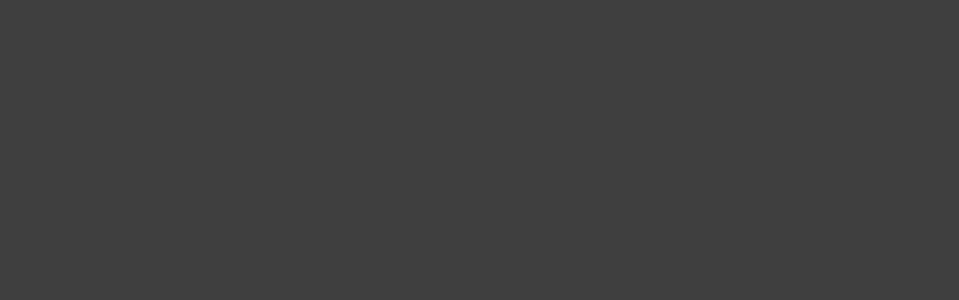
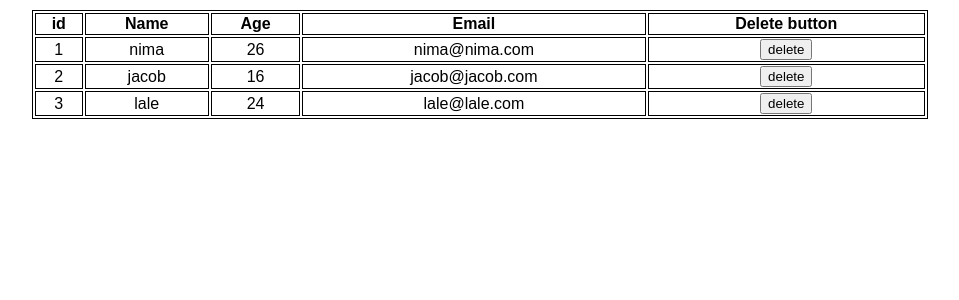
Before and after one commit to nima000006/react-training, a React (Create React App) app in the folder my-app/: page / in a window 1280 px wide. Shown: the top 300 px of the page, without its empty margins (160-1119 px from the left). Built offline with nearby package versions, Linux system fonts and the light colour scheme.

Commit message:
delete function

```diff
--- a/my-app/src/App.js
+++ b/my-app/src/App.js
@@ -1,6 +1,57 @@
+import React, { useState } from "react";
 
 const App = () => {
+    const [myArray, setMyArray] = useState([
+        {
+          name: "nima",
+          age: 26,
+          email: "nima@nima.com",
+          id: "1",
+        },
+        {
+          name: "jacob",
+          age: 16,
+          email: "jacob@jacob.com",
+          id: "2",
+        },
+        {
+          name: "lale",
+          age: 24,
+          email: "lale@lale.com",
+          id: "3",
+        },
+      ])
+  const deleteHandler = (id) => {
+      const updateArray = myArray.filter((item) => item.id !== id);
+      setMyArray(updateArray)
+  };
+  return (
+    <>
+      <table style={{ margin: "10px auto", width: "70%", textAlign: "center" }}>
+        <tr>
+          <th>id</th>
+          <th>Name</th>
+          <th>Age</th>
+          <th>Email</th>
+          <th>Delete button</th>
+        </tr>
 
-}
+        {myArray.map((item) => {
+          return (
+            <tr>
+              <td>{item.id}</td>
+              <td>{item.name}</td>
+              <td>{item.age}</td>
+              <td>{item.email}</td>
+              <td>
+                <button onClick={() => deleteHandler(item.id)}>delete</button>
+              </td>
+            </tr>
+          );
+        })}
+      </table>
+    </>
+  );
+};
 
 export default App;
--- a/my-app/src/index.css
+++ b/my-app/src/index.css
@@ -1,4 +1,3 @@
-@import url('https://fonts.googleapis.com/css2?family=Noto+Sans+JP:wght@400;700&display=swap');
 
 * {
   box-sizing: border-box;
@@ -10,5 +9,8 @@ html {
 
 body {
   margin: 0;
-  background-color: #3f3f3f;
+  background-color: #fff;
 }
+table, th, td {
+  border:1px solid black;
+}
```
Also changed, not shown: my-app/src/App.css (deleted, +0 -38 lines).
